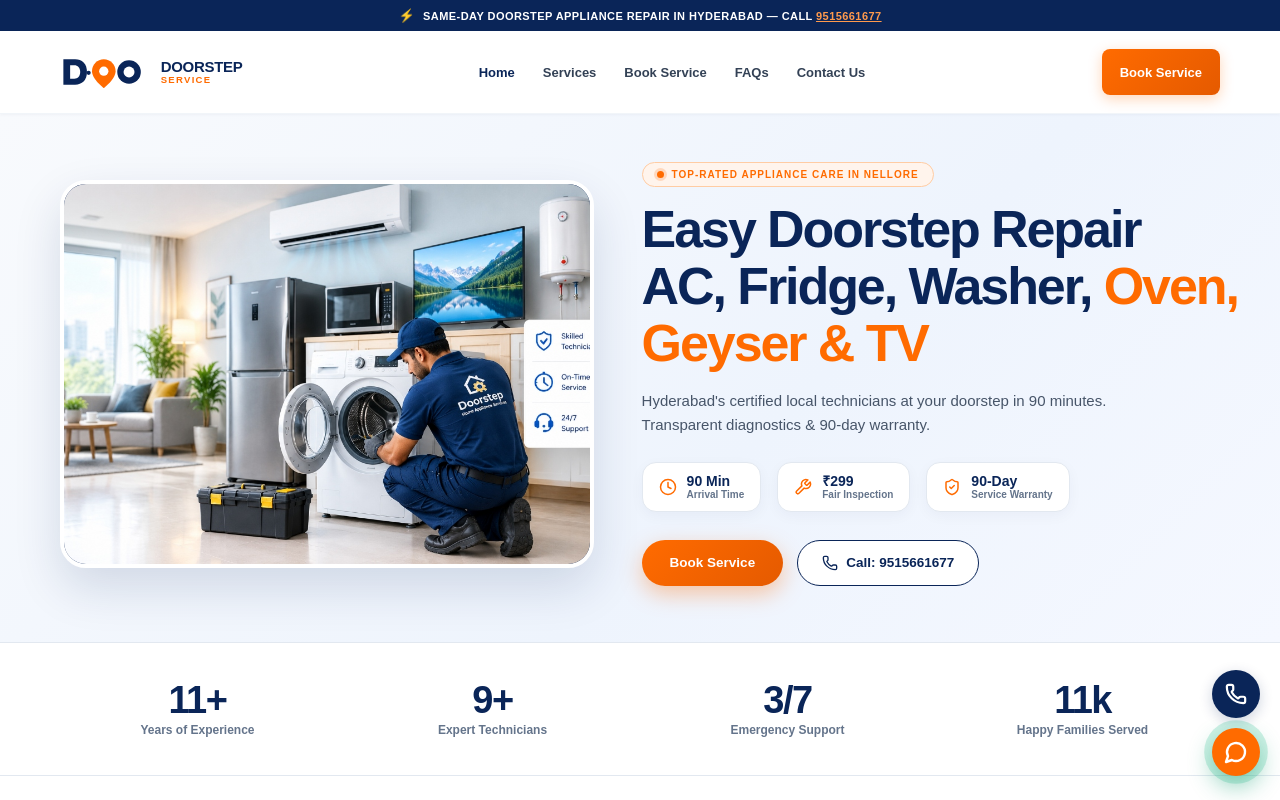
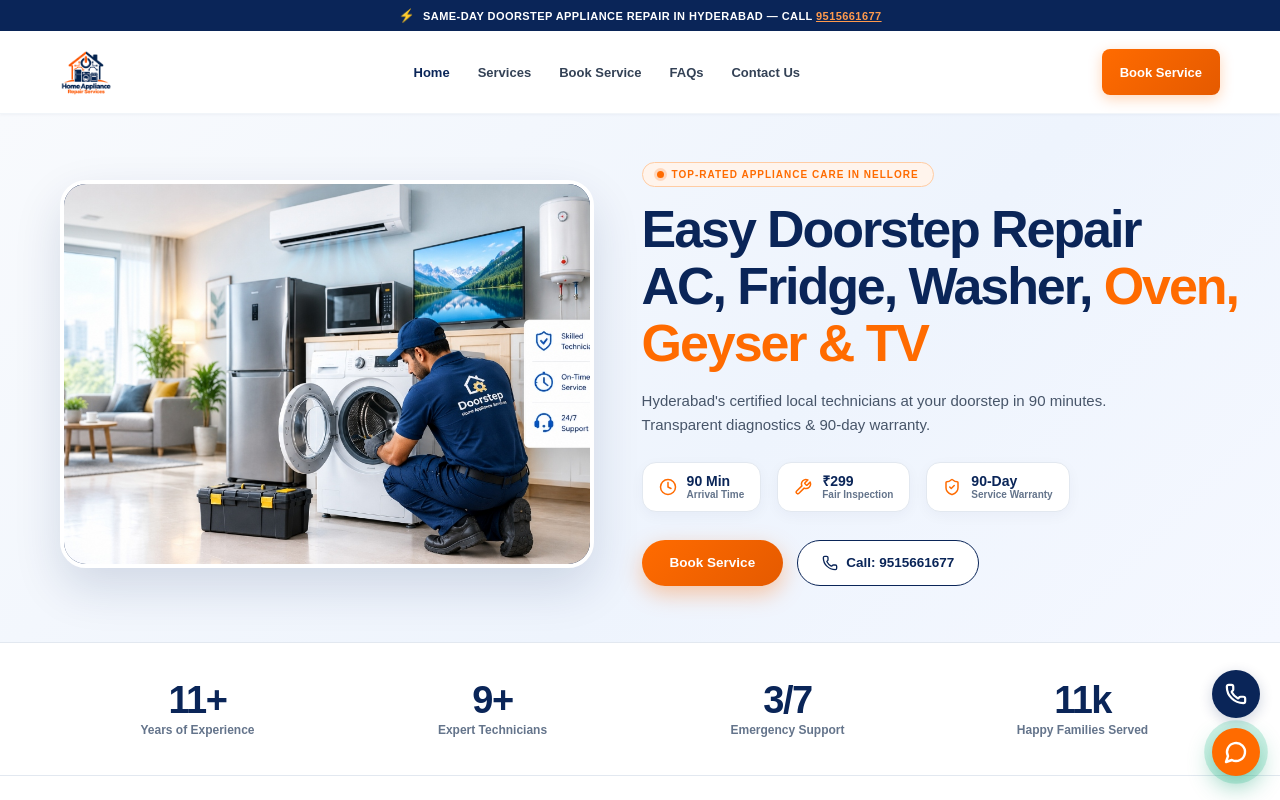
Before and after one commit to mrbtruely-coder/home-appliance-repair-service, a Next.js app: page / in a window 1280 px wide. Shown: the top 800 px of the page. Built offline with nearby package versions, Linux system fonts and the light colour scheme.

Commit message:
Add official Home Appliance Repair Services logo to Header and Footer

```diff
--- a/src/components/DoorStepLogo.js
+++ b/src/components/DoorStepLogo.js
@@ -1,69 +1,61 @@
 'use client';
+import Image from 'next/image';
 
-export default function DoorStepLogo({ size = 32, dark = false }) {
-  const navyColor = dark ? '#FFFFFF' : '#0A2558';
-  const orangeColor = '#FF6B00';
+export default function DoorStepLogo({ size = 50, dark = false, className = '' }) {
+  if (dark) {
+    return (
+      <div
+        className={`doorstep-brand-lockup dark-badge ${className}`}
+        style={{
+          display: 'inline-flex',
+          alignItems: 'center',
+          backgroundColor: '#FFFFFF',
+          padding: '6px 14px',
+          borderRadius: '12px',
+          boxShadow: '0 4px 18px rgba(0, 0, 0, 0.22)',
+          transition: 'all 0.2s ease',
+        }}
+      >
+        <Image
+          src="/logo.png"
+          alt="Home Appliance Repair Services"
+          width={180}
+          height={180}
+          className="brand-logo-img"
+          style={{
+            height: `${size}px`,
+            width: 'auto',
+            objectFit: 'contain',
+            display: 'block',
+          }}
+          priority
+        />
+      </div>
+    );
+  }
 
   return (
-    <div className="doorstep-brand-lockup" style={{ display: 'inline-flex', alignItems: 'center', gap: '8px' }}>
-      {/* SVG Icon matching the user's image: Navy D with Orange Location Pin and Navy o */}
-      <svg
-        height={size}
-        viewBox="0 0 110 38"
-        fill="none"
-        xmlns="http://www.w3.org/2000/svg"
-        style={{ display: 'block', height: `${size}px`, width: 'auto' }}
-        aria-label="Doorstep Service Logo"
-      >
-        {/* Navy Letter D */}
-        <path
-          d="M4 4H18C26 4 32 9 32 19C32 29 26 34 18 34H4V4Z"
-          fill={navyColor}
-        />
-        <path
-          d="M12 11H17C21 11 24 14 24 19C24 24 21 27 17 27H12V11Z"
-          fill={dark ? '#0A2558' : '#FFFFFF'}
-        />
-
-        {/* Small connector dot between D and Pin */}
-        <circle cx="34" cy="20" r="2.5" fill={navyColor} />
-
-        {/* Orange Map Pin / Location Marker acting as letter 'o' */}
-        <path
-          d="M52 4C44.268 4 38 10.268 38 18C38 27.5 52 38 52 38C52 38 66 27.5 66 18C66 10.268 59.732 4 52 4Z"
-          fill={orangeColor}
-        />
-        {/* White circle inside Orange pin */}
-        <circle cx="52" cy="18" r="5.5" fill={dark ? '#06183B' : '#FFFFFF'} />
-
-        {/* Second 'o' in Navy */}
-        <circle cx="82" cy="19" r="14" fill={navyColor} />
-        <circle cx="82" cy="19" r="6.5" fill={dark ? '#06183B' : '#FFFFFF'} />
-      </svg>
-
-      <div style={{ display: 'flex', flexDirection: 'column', lineHeight: 1.05 }}>
-        <span
-          style={{
-            fontSize: '15px',
-            fontWeight: 900,
-            color: navyColor,
-            letterSpacing: '-0.02em',
-          }}
-        >
-          DOORSTEP
-        </span>
-        <span
-          style={{
-            fontSize: '9.5px',
-            fontWeight: 800,
-            color: orangeColor,
-            letterSpacing: '0.14em',
-            textTransform: 'uppercase',
-          }}
-        >
-          SERVICE
-        </span>
-      </div>
+    <div
+      className={`doorstep-brand-lockup ${className}`}
+      style={{
+        display: 'inline-flex',
+        alignItems: 'center',
+      }}
+    >
+      <Image
+        src="/logo.png"
+        alt="Home Appliance Repair Services"
+        width={180}
+        height={180}
+        className="brand-logo-img"
+        style={{
+          height: `${size}px`,
+          width: 'auto',
+          objectFit: 'contain',
+          display: 'block',
+        }}
+        priority
+      />
     </div>
   );
 }
--- a/src/components/Footer.js
+++ b/src/components/Footer.js
@@ -12,8 +12,8 @@ export default function Footer() {
       <div className="container footer-main-grid">
         {/* Brand Column */}
         <div className="footer-brand-col">
-          <Link href="/" className="footer-logo-link" aria-label="Door Step Service Hyderabad">
-            <DoorStepLogo dark={true} />
+          <Link href="/" className="footer-logo-link" aria-label="Home Appliance Repair Services Hyderabad">
+            <DoorStepLogo dark={true} size={48} />
           </Link>
           <p className="footer-about-text">
             Door Step Service is Hyderabad&apos;s premium appliance repair and maintenance company. We specialize in fast AC, Refrigerator, Washing Machine, Microwave, Geyser, and TV diagnostics right at your home.
--- a/src/components/Header.js
+++ b/src/components/Header.js
@@ -34,10 +34,10 @@ export default function Header() {
           <Link
             href="/"
             className="brand header-brand-link"
-            aria-label="Door Step Service Hyderabad"
+            aria-label="Home Appliance Repair Services Hyderabad"
             onClick={() => setOpen(false)}
           >
-            <DoorStepLogo />
+            <DoorStepLogo size={52} />
           </Link>
 
           {/* Desktop Navigation */}
```
Also changed, not shown: public/logo.png.
